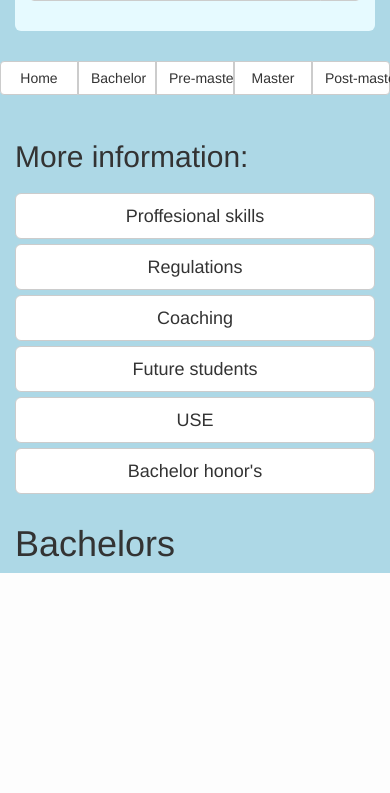
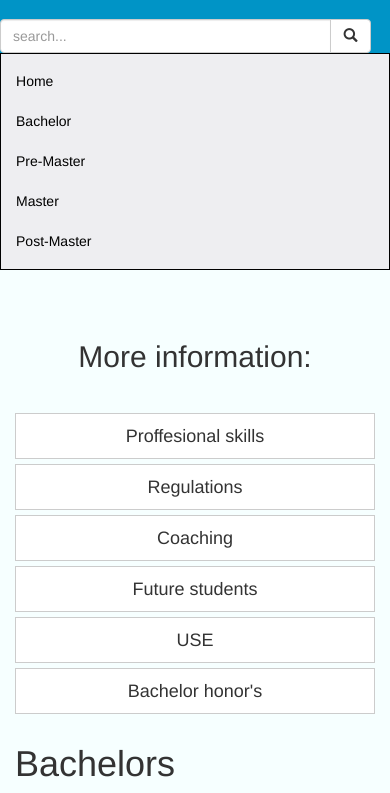
Before and after one commit to marzman95/hypermedia, a PHP site: page /bachelor.html in a window 390 px wide; the page is wider, and only the part inside the window is pictured. Shown: the part 299-1092 px from the top of that part. Before the commit the page ends 872 px from the top of that part, so only its background shows below. Run offline with PHP 8.4, Linux system fonts and the light colour scheme; some libraries are stand-ins or nearby versions.

Commit message:
Updated design
Updated design with changes to the html and css file

```diff
--- a/public_html/bachelor.html
+++ b/public_html/bachelor.html
@@ -12,20 +12,15 @@
 </head>
 <body>
 
-  <div class="container-fluid">
-   <div class="jumbotron">
+<div class="jumbotron">
 
   <div class="row">
-    <div class="col-sm-3">
-    <img src="http://esmc.nl/wp-content/themes/esmc/images/logo-tue.png" class="img-responsive" style="width:55%" alt="Image">
-  </div>
-  <div class="col-sm-6">
-    <h1>Education Guide</h1>
+    <div class="col-sm-9">
+    <img src="C:\Users\s167016\Desktop\Courses\Images hypermedia\header2.png" class="img-responsive" style="padding-left: 5%;" alt="Image">
   </div>
   <div class="col-sm-3">
-    <div class="center-block">
-
-    <div class="input-group">
+  <div class="center-block">
+    <div class="input-group" style="margin-right: 5%;">
             <input type="text" class="form-control img-responsive" placeholder="search...">
             <span class="input-group-btn">
               <button class="btn btn-default" type="button">
@@ -34,44 +29,36 @@
             </span>
           </div>
         </div>
-  </div>
-
+        </div>
   </div>
 </div>
-</div>
+<nav class="navbar navbar-default text-black">
+  <div class="container-fluid">
+    <ul class="nav navbar-nav">
+      <li><a href="#">Home</a></li>
+      <li><a href="#">Bachelor</a></li>
+      <li><a href="#">Pre-Master</a></li>
+      <li><a href="#">Master</a></li>
+      <li><a href="#">Post-Master</a></li>
+    </ul>
+  </div>
+</nav>
 
 <div class="container-fluid">
-  <div class="navbar-header">
-  <div class="btn-group btn-group-justified" role="group" aria-label="...">
-    <div class="btn-group" role="group">
-      <button type="button" class="btn btn-default">Home</button>
-    </div>
-    <div class="btn-group" role="group">
-      <button type="button" class="btn btn-default">Bachelor</button>
-    </div>
-    <div class="btn-group" role="group">
-      <button type="button" class="btn btn-default">Pre-master</button>
-    </div>
-    <div class="btn-group" role="group">
-      <button type="button" class="btn btn-default">Master</button>
-    </div>
-    <div class="btn-group" role="group">
-      <button type="button" class="btn btn-default">Post-master</button>
-    </div>
-  </div>
-  </div>
+
 </div>
-
 <div class="container-fluid">
   <div class="row">
     <div class="col-sm-3">
-      <h2>More information:<h2>
+      <h2 class="text-center">More information:<h2>
+      <div class="center-block">
         <button type="button" class="btn btn-default btn-lg btn-block">Proffesional skills</button>
         <button type="button" class="btn btn-default btn-lg btn-block">Regulations</button>
         <button type="button" class="btn btn-default btn-lg btn-block">Coaching</button>
         <button type="button" class="btn btn-default btn-lg btn-block">Future students</button>
         <button type="button" class="btn btn-default btn-lg btn-block">USE</button>
         <button type="button" class="btn btn-default btn-lg btn-block">Bachelor honor's</button>
+       </div>
 
     </div>
     <div class="col-xs-9">
--- a/public_html/home.css
+++ b/public_html/home.css
@@ -4,13 +4,16 @@
   border-radius: 0;
 }
 
-/* Remove the jumbotron's default bottom margin */
- .jumbotron {
-   background-color: #e6faff;
-  }
+/* Remove the jumbotron's default bottom margin and add a background color */
+.jumbotron {
+   background-color: #0094C6;
+   margin-bottom: 0;
+   padding: 0;
+}
 
+/* Add a very light blue background to the document */
 body {
-  background-color: lightblue;
+  background-color: #F6FFFF;
 }
 /* Add a gray background color and some padding to the footer */
 footer {
@@ -26,3 +29,19 @@ footer {
 .navbar-header{
   margin-bottom: 25px;
 }
+
+/* Setting black border of 1px and setting background color */
+.navbar {
+	background: #EEEEF1;
+	border: #000 1px solid;
+}
+
+/* Making text color black */
+.navbar .nav > li > a, .navbar .nav > li > a:first-letter {
+color:          black;
+text-shadow:    none;
+}
+
+.btn-block {
+	border-radius: 0;
+}
```
